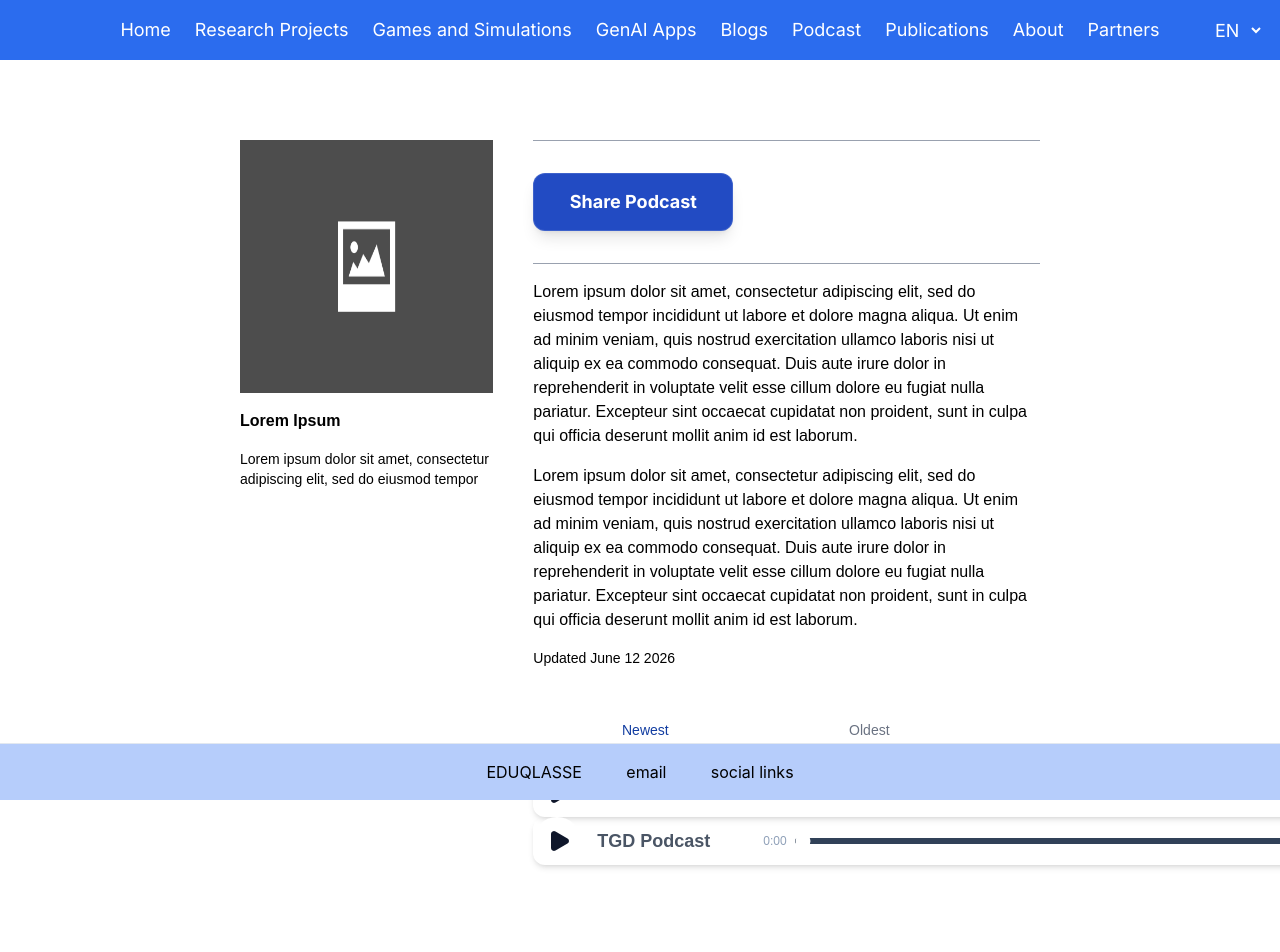
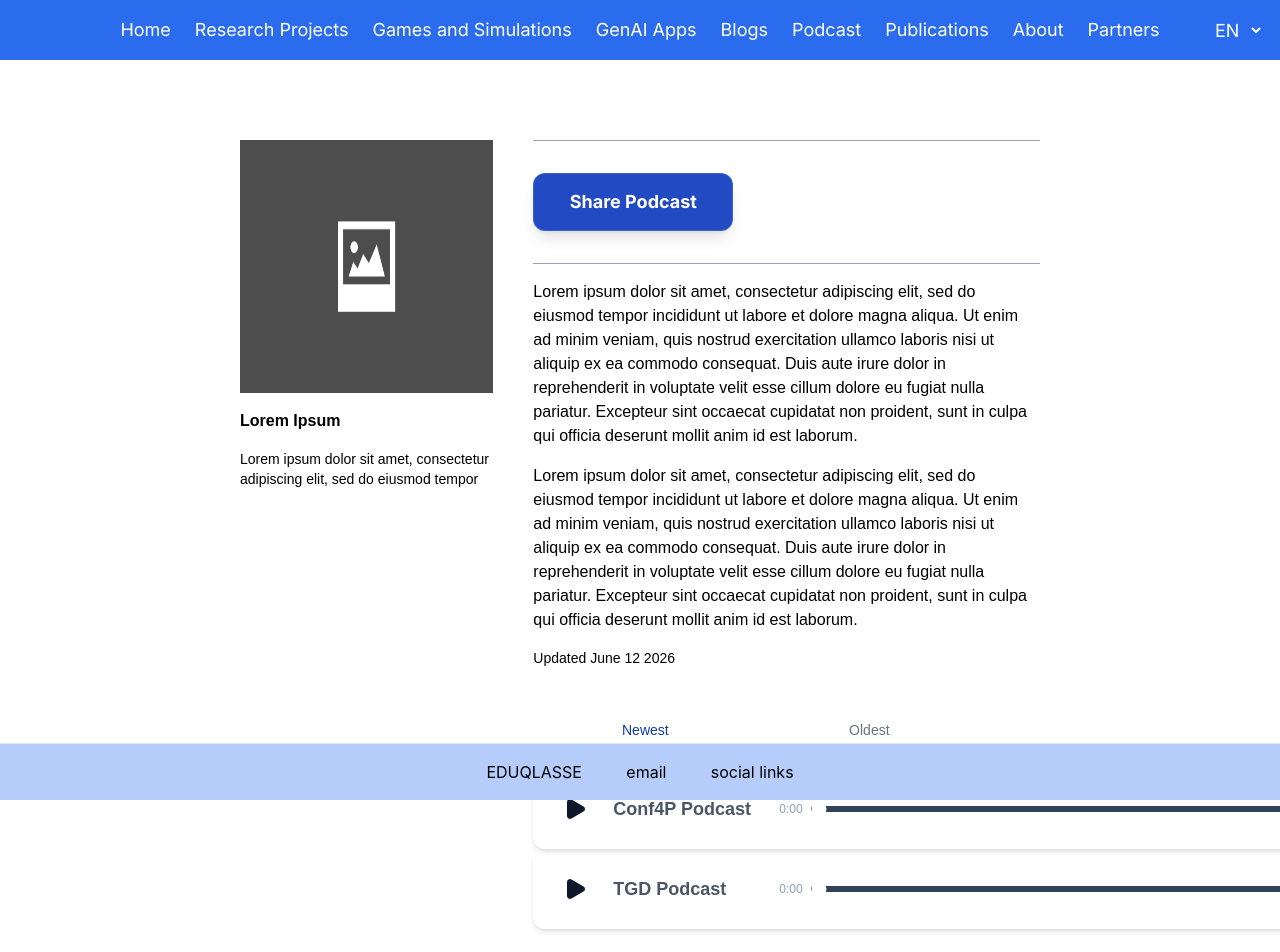
Before and after one commit to EduTech-Interactive/edutech-interactive.github.io, a React (Vite) app in the folder lab-site/: page /podcast in a window 1280 px wide. Shown: the top 952 px of the page. Built offline with nearby package versions, Linux system fonts and the light colour scheme; a web font is replaced by a local one.

Commit message:
row component size adjusted

```diff
--- a/lab-site/src/components/podcasts/podcast.tsx
+++ b/lab-site/src/components/podcasts/podcast.tsx
@@ -71,7 +71,7 @@ export const PodcastRow: React.FC<PodcastRowProps> = ({ title, src }) => {
   };
 
   return (
-    <div className="flex items-center gap-4 p- rounded-xl shadow-md w-full max-w-4xl">
+    <div className="flex items-center gap-4 h-20 rounded-xl shadow-md w-full max-w-4xl px-4">
       {/* Big Play/Pause Button */}
       <button
         onClick={togglePlay}
```
Also changed, not shown: 5 other files (tests, documents, lock files or other folders).
